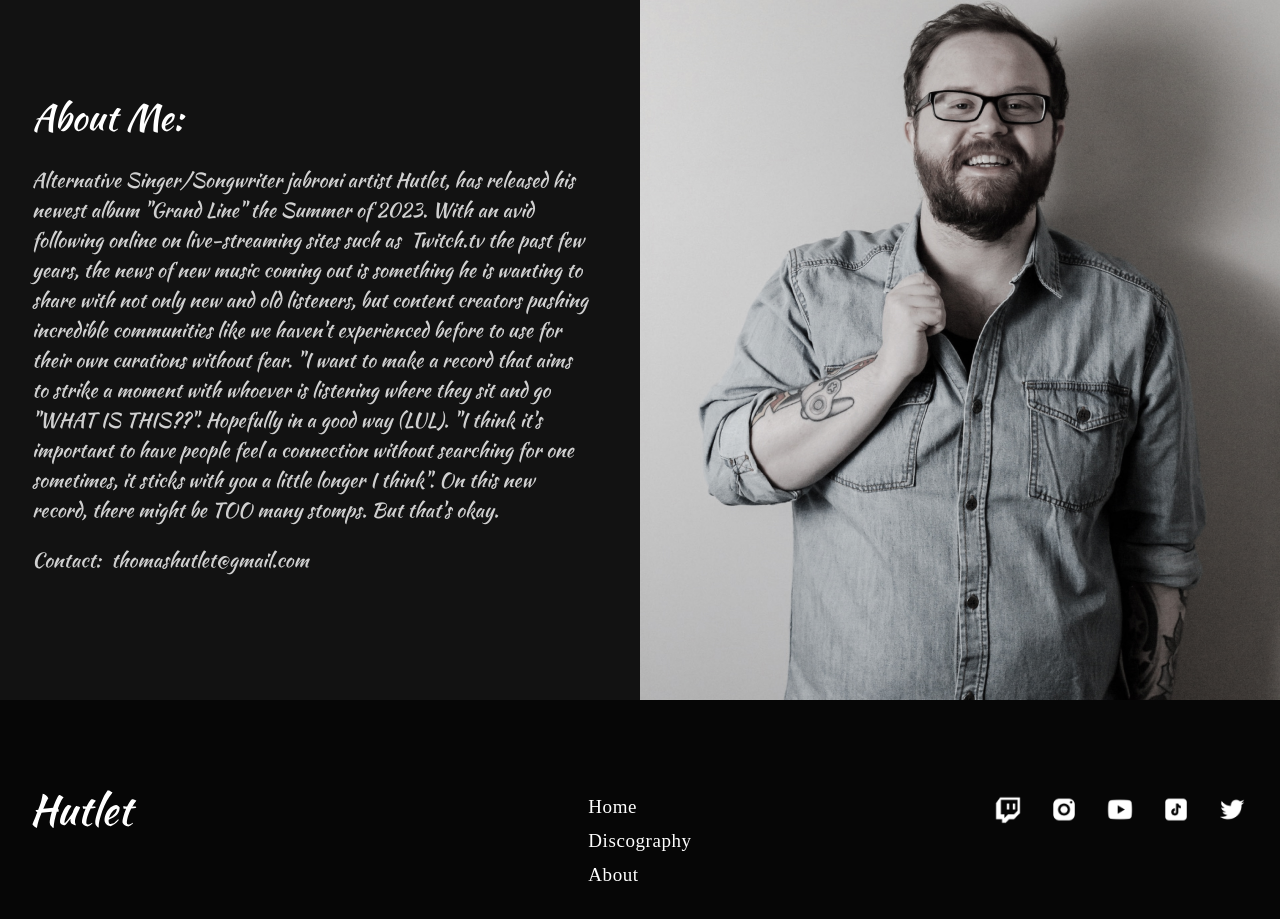
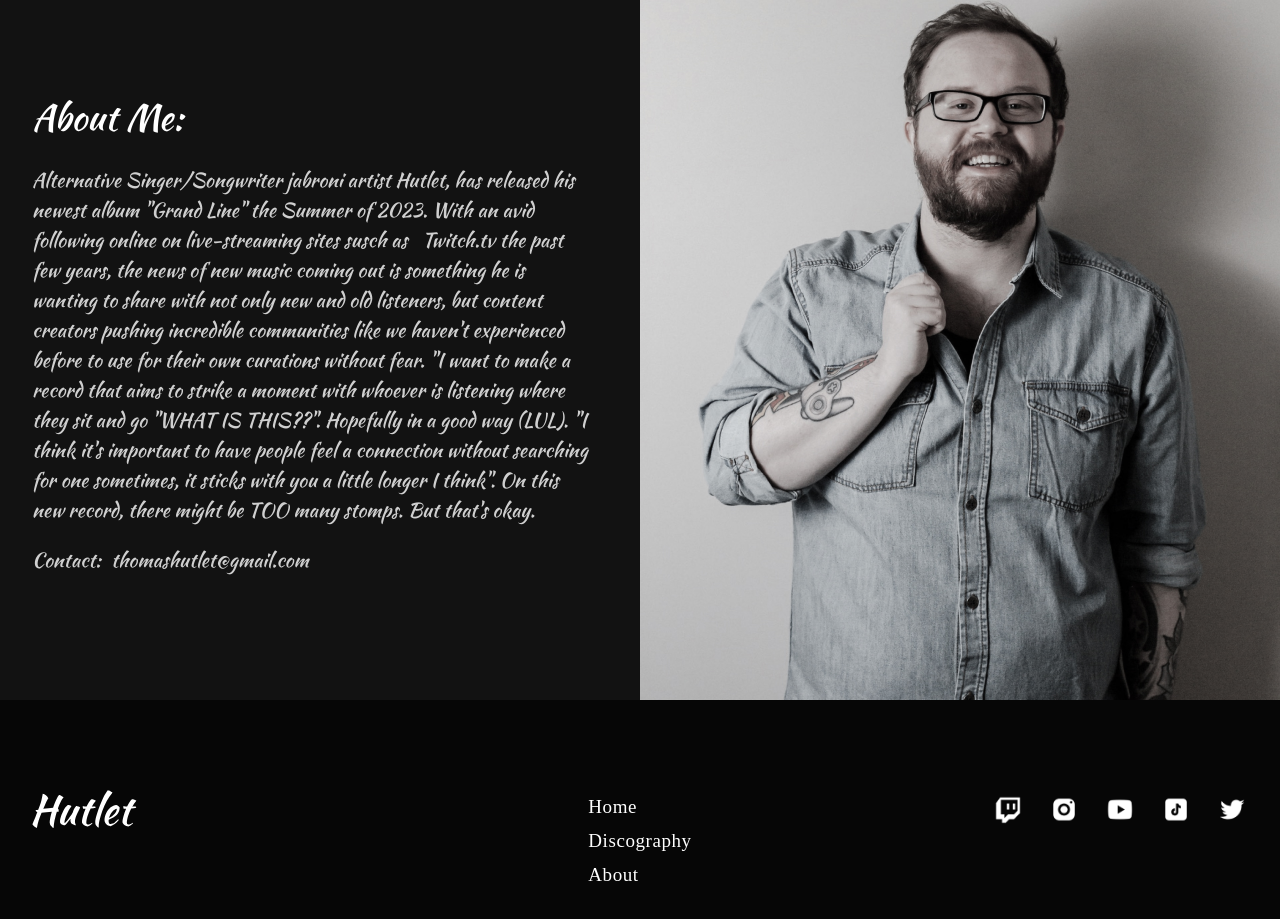
Before and after one commit to zakolsen/hutlet, a React (Create React App) app: page / in a window 1280 px wide. Shown: the part 1692-2611 px from the top of the page. Built offline with nearby package versions, Linux system fonts and the light colour scheme; a web font is replaced by a local one.

Commit message:
Update About.jsx

```diff
--- a/src/Home/components/About.jsx
+++ b/src/Home/components/About.jsx
@@ -20,7 +20,7 @@ export default function About() {
             >
               Alternative Singer/Songwriter jabroni artist Hutlet, has released
               his newest album "Grand Line" the Summer of 2023. With an avid
-              following online on live-streaming sites such as{""}
+              following online on live-streaming sites susch as{" "}
               <a target="_blank" href="https://www.twitch.tv/tommydime">
               Twitch.tv
               </a>{" "}
```
